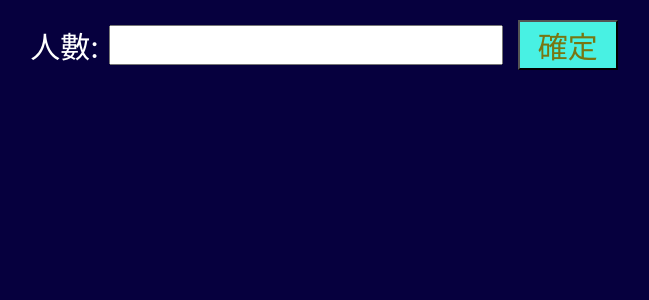
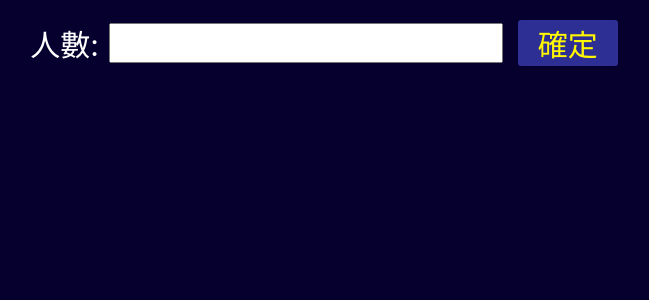
Before and after one commit to littlebluewhite/2023_dream_fly, a React (Create React App) app: page / in a window 1280 px wide. Shown: the top 300 px of the page, without its empty margins (316-965 px from the left). Built offline with nearby package versions, Linux system fonts and the light colour scheme.

Commit message:
version 1.3

```diff
--- a/src/custom.scss
+++ b/src/custom.scss
@@ -17,9 +17,15 @@
     display: block;
     width: 100px;
     font-size: 30px;
-    color: #787612;
-    background-color: #48f1e3;
+    color: #fff800;
+    background-color: #2d2f94;
     cursor: pointer;
+    border: none;
+    border-radius: 3px;
+    outline: none;
+    -webkit-appearance: none;
+    -moz-appearance: none;
+    appearance: none;
   }
 
 }
@@ -45,7 +51,7 @@
       color: #cc0b0b;
       font-weight: bolder;
       width: 100px;
-      background-color: #06003e;
+      background-color: #05002e;
       font-size: 40px;padding: 0;
       border: none;
       border-radius: 0;
--- a/src/index.css
+++ b/src/index.css
@@ -6,7 +6,7 @@ body {
     -webkit-font-smoothing: antialiased;
     -moz-osx-font-smoothing: grayscale;
     color: #ffffff;
-    background-color: #06003e;
+    background-color: #05002e;
     font-size: 30px;
 }
 
```
